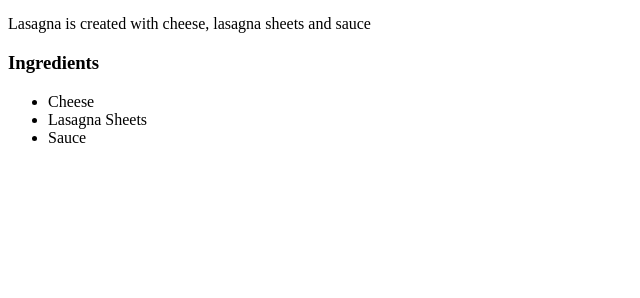
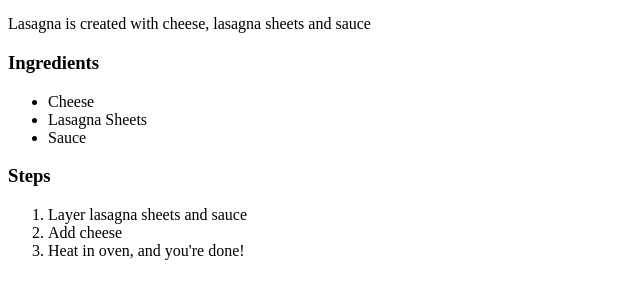
Before and after one commit to TheFlam123/odin-recipes1, a plain HTML site: page lasagna.html in a window 1280 px wide. Shown: the part 428-726 px from the top of the page, without its empty margins (0-640 px from the left). Drawn offline with Linux system fonts and the light colour scheme.

Commit message:
Add 'Steps' heading and ordered list under the heading

```diff
--- a/lasagna.html
+++ b/lasagna.html
@@ -19,5 +19,12 @@
             <li>Lasagna Sheets</li>
             <li>Sauce</li>
         </ul>
+
+        <h3>Steps</h3>
+        <ol>
+            <li>Layer lasagna sheets and sauce</li>
+            <li>Add cheese</li>
+            <li>Heat in oven, and you're done!</li>
+        </ol>
     </body>
 </html>
```
